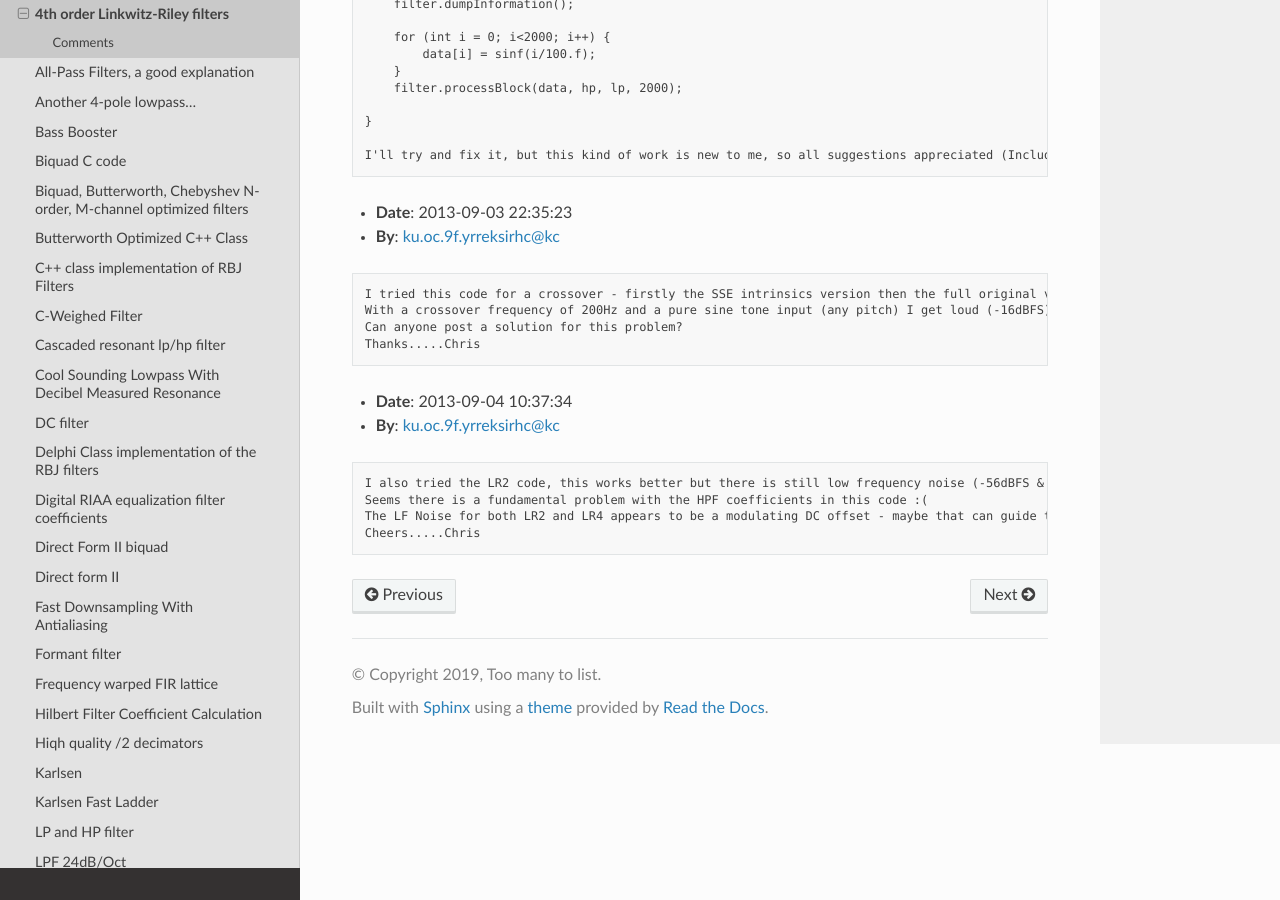
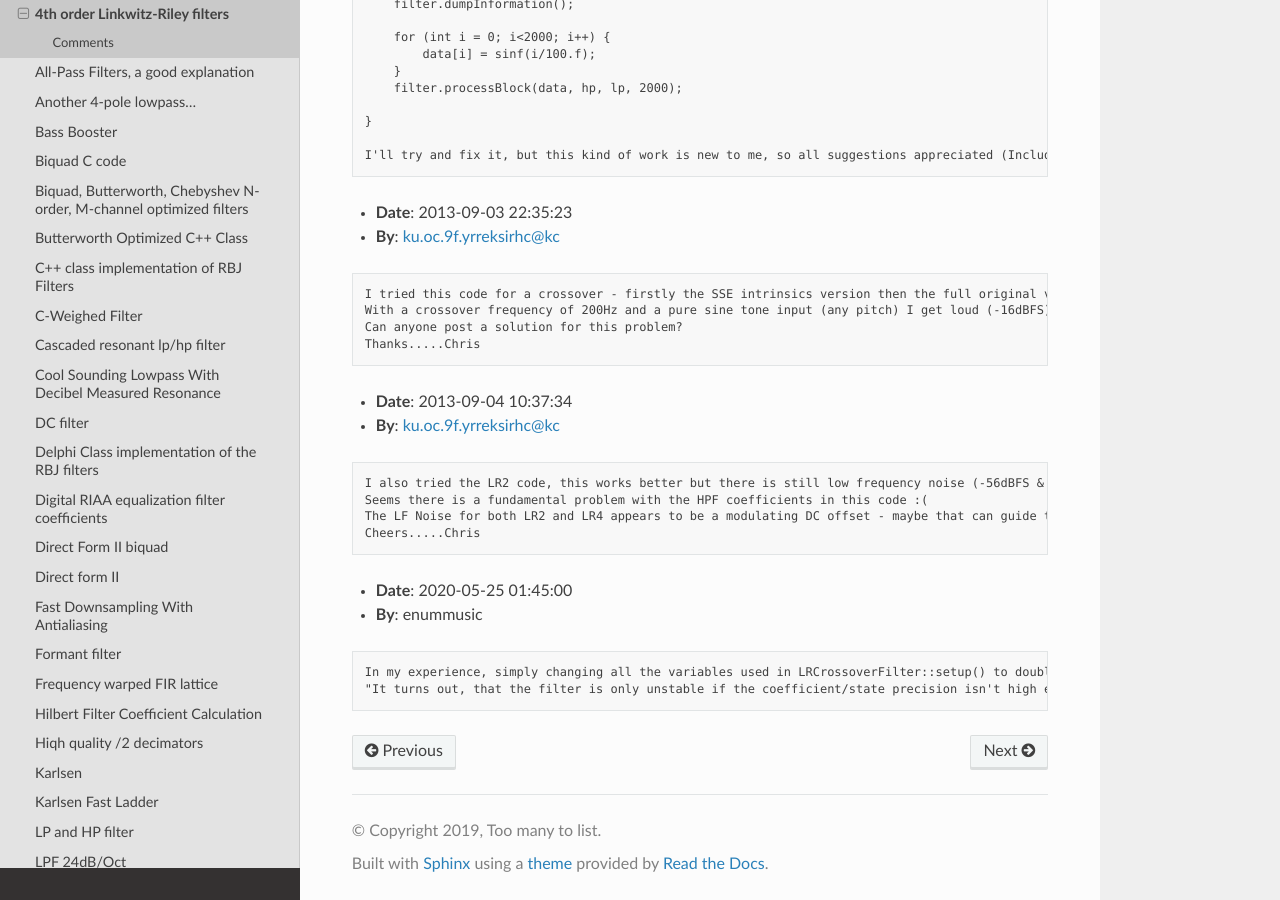
Before and after one commit to bdejong/musicdsp, a Sphinx documentation site: the page built from source/Filters/266-4th-order-linkwitz-riley-filters.rst, in a window 1280 px wide and 900 px high, scrolled down 8455 px. Built offline with Sphinx 7.4.7 and the Read the Docs theme 2.0.0, drawn with Linux system fonts in a browser that asks for light colours.

Commit message:
Update 266-4th-order-linkwitz-riley-filters.rst
changing variables to double fixes it :)

```diff
--- a/source/Filters/266-4th-order-linkwitz-riley-filters.rst
+++ b/source/Filters/266-4th-order-linkwitz-riley-filters.rst
@@ -520,3 +520,11 @@ Comments
     Seems there is a fundamental problem with the HPF coefficients in this code :(
     The LF Noise for both LR2 and LR4 appears to be a modulating DC offset - maybe that can guide the Filter Gurus to identify and solve the problem.
     Cheers.....Chris
+
+- **Date**: 2020-05-25 01:45:00
+- **By**: enummusic
+
+.. code-block:: text
+
+    In my experience, simply changing all the variables used in LRCrossoverFilter::setup() to doubles is sufficient to reduce/eliminate noise, thanks to an idea from here: https://www.musicdsp.org/en/latest/Filters/232-type-lpf-24db-oct.html
+    "It turns out, that the filter is only unstable if the coefficient/state precision isn't high enough. Using double instead of single precision already makes it a lot more stable."
```
